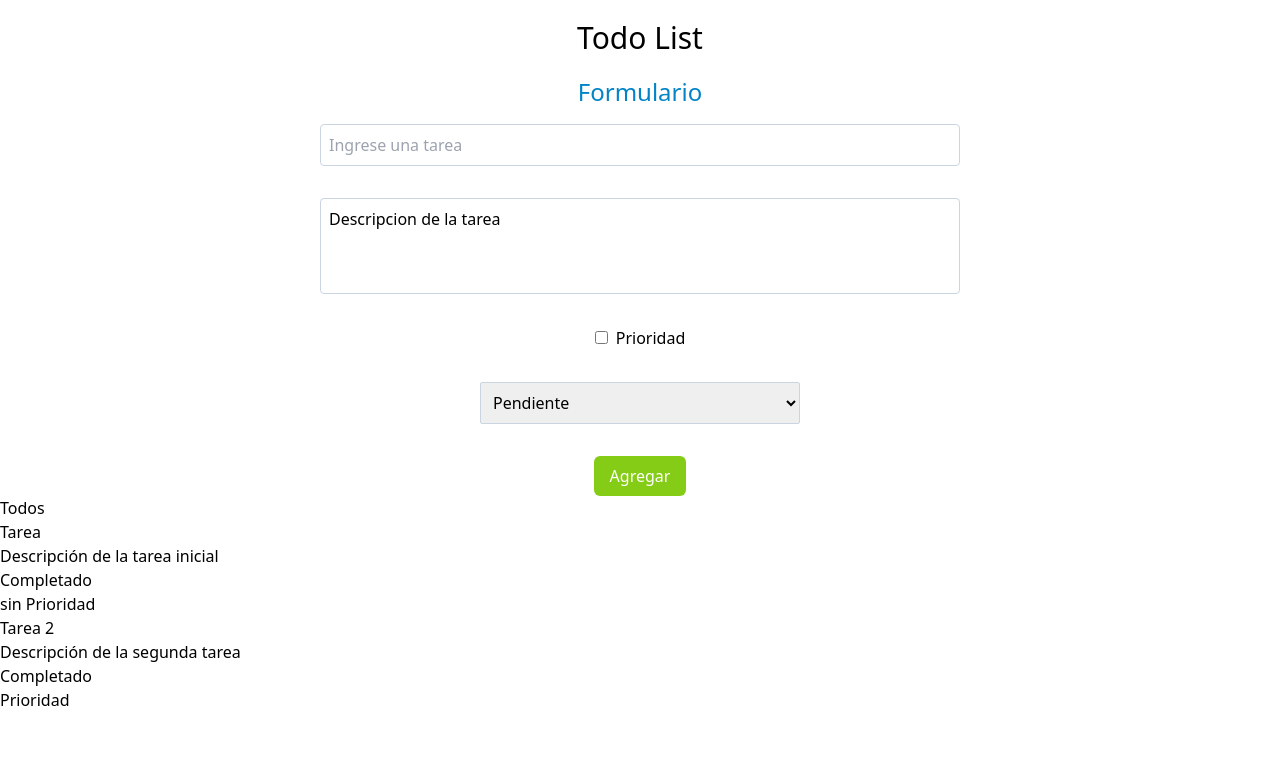
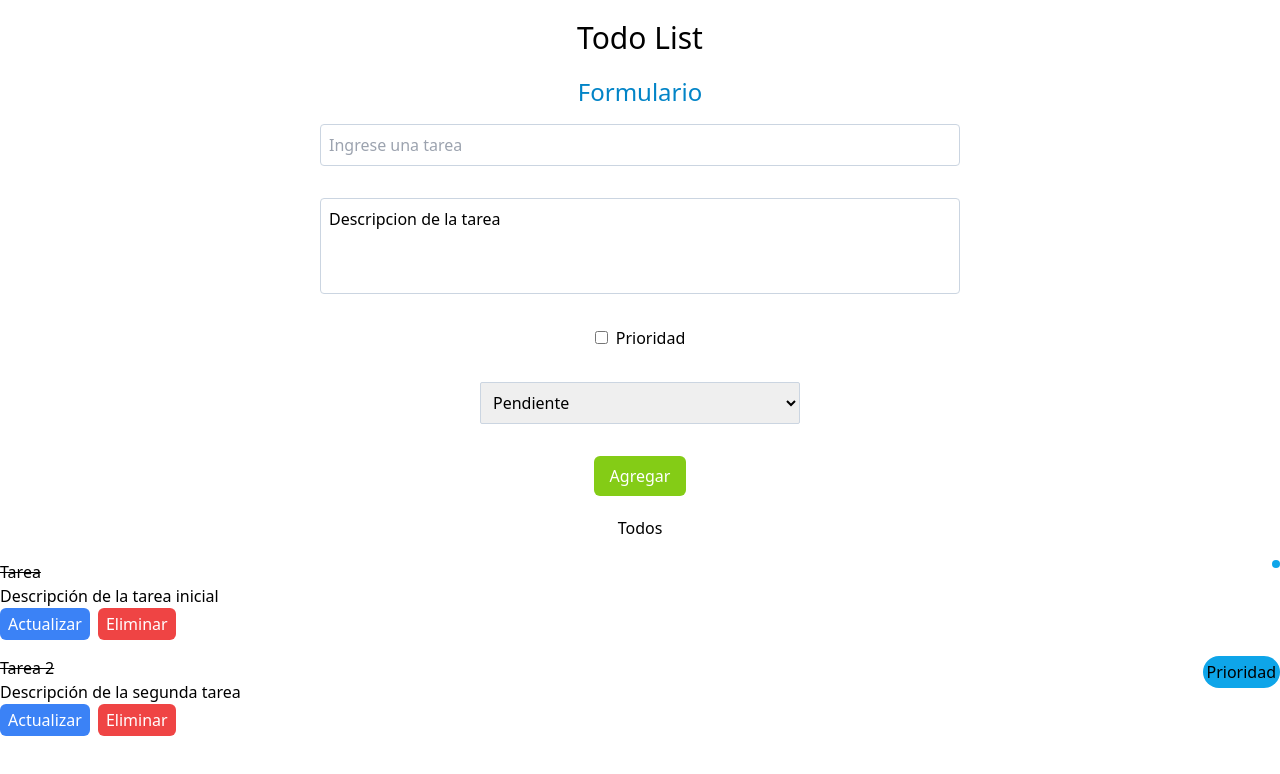
Before and after one commit to Lobonjulian/react-todo, a React (Vite) app: page / in a window 1280 px wide. Shown: the top 774 px of the page. Built offline with nearby package versions, Linux system fonts and the light colour scheme.

Commit message:
instalación de SweetAlert2

```diff
--- a/package.json
+++ b/package.json
@@ -12,7 +12,8 @@
   "dependencies": {
     "prop-types": "^15.8.1",
     "react": "^18.2.0",
-    "react-dom": "^18.2.0"
+    "react-dom": "^18.2.0",
+    "sweetalert2": "^11.10.1"
   },
   "devDependencies": {
     "@types/react": "^18.2.43",
--- a/src/FormNoControlado.jsx
+++ /dev/null
@@ -1,62 +0,0 @@
-import { useRef } from "react";
-
-const FormNoControlado = () => {
-  const formulario = useRef(null);
-
-  //formulario no controlado
-  const handleSubmit = (e) => {
-    // console.log(formulario.current);
-    e.preventDefault();
-
-    const datos = new FormData(formulario.current);
-    // spread operator: permite a un elemento iterable ser expandido
-    // copia cada uno de sus elementos
-    console.log(...datos.entries());
-
-    // El método Object.fromEntries() transforma una lista de pares con [clave-valor] en un objeto.
-    const objectoDatos = Object.fromEntries([...datos.entries()]);
-
-    if (!objectoDatos.tarea.trim()) {
-      return console.log("vació");
-    }
-
-    console.log("paso la validación");
-    formulario.current.reset();
-  };
-
-  return (
-    <div className="container mt-2">
-      <h2 className="text-center text-2xl">Formulario</h2>
-      <form
-        className="flex justify-center items-center flex-col mt-8 gap-6"
-        onSubmit={handleSubmit}
-        ref={formulario}
-      >
-        <input
-          className="rounded-md w-1/2 p-2 shadow-sm border border-slate-300"
-          placeholder="Ingrese una tarea"
-          name="tarea"
-          type="text"
-        />
-        <textarea
-          className="resize-none border border-slate-300 shadow-sm p-2 rounded-md  w-1/2 h-24"
-          name="descripcion"
-          placeholder="Ingrese una descripción"
-        />
-        <select
-          className="border border-slate-300 shadow-sm p-1 rounded-md  w-1/4"
-          name="Estado"
-          defaultValue="pendiente"
-        >
-          <option value="pendiente">Pendiente</option>
-          <option value="completado">Completado</option>
-        </select>
-        <button className="bg-lime-500 text-white px-4 py-2 rounded-md">
-          Agregar
-        </button>
-      </form>
-    </div>
-  );
-};
-
-export default FormNoControlado;
--- /dev/null
+++ b/src/Todo.jsx
@@ -0,0 +1,24 @@
+const Todo = ({ todo }) => {
+  const { title, description, state, priority } = todo;
+  return (
+    <li className="flex justify-between items-start">
+      <div>
+        <h5 className={`${state && "line-through"}`}>{title}</h5>
+        <p>{description}</p>
+        <div className="flex gap-2">
+          <button className="bg-blue-500 text-white px-2 py-1 rounded-md">
+            Actualizar
+          </button>{" "}
+          <button className="bg-red-500 text-white px-2 py-1 rounded-md">
+            Eliminar
+          </button>
+        </div>
+      </div>
+      <span className="bg-sky-500 rounded-full p-1">
+        {priority && "Prioridad"}
+      </span>
+    </li>
+  );
+};
+
+export default Todo;
--- a/src/components/FormControlado.jsx
+++ b/src/components/FormControlado.jsx
@@ -1,4 +1,5 @@
 import { useState } from "react";
+import Swal from "sweetalert2";
 
 const FormControlado = ({ addTodo }) => {
   const [todo, setTodo] = useState({
@@ -16,12 +17,25 @@ const FormControlado = ({ addTodo }) => {
     //validación
     if (!title.trim() || !description.trim()) {
       console.log("campos Incompletos");
+      Swal.fire({
+        title: "Error",
+        text: "Todos los campos son obligatorios",
+        icon: "error",
+      });
       return;
     }
+
     addTodo({
       id: Date.now(),
       ...todo,
       state: state === "completado",
+    });
+    Swal.fire({
+      position: "center",
+      icon: "success",
+      title: "Tarea agregada",
+      timer: 1500,
+      showConfirmButton: false,
     });
   };
 
@@ -35,7 +49,6 @@ const FormControlado = ({ addTodo }) => {
     }));
   };
 
-  console.log(todo);
   return (
     <div className="container mt-2">
       <h2 className="text-center text-2xl m-4 text-sky-600">Formulario</h2>
--- a/src/components/Todos.jsx
+++ b/src/components/Todos.jsx
@@ -1,15 +1,12 @@
+import Todo from "../Todo";
+
 const Todos = ({ todos }) => {
   return (
     <main>
-      <h2>Todos</h2>
-      <ul>
+      <h2 className="text-center my-5">Todos</h2>
+      <ul className="flex justify-center item-center flex-col gap-4">
         {todos.map((todo) => (
-          <li key={todo.id}>
-            <h3>{todo.title}</h3>
-            <p>{todo.description}</p>
-            <p>{todo.state ? "Completado" : "Pendiente"}</p>
-            <p>{todo.priority ? "Prioridad" : "sin Prioridad"}</p>
-          </li>
+          <Todo key={todo.id} todo={todo} />
         ))}
       </ul>
     </main>
```
Also changed, not shown: 1 other file (tests, documents, lock files or other folders).
